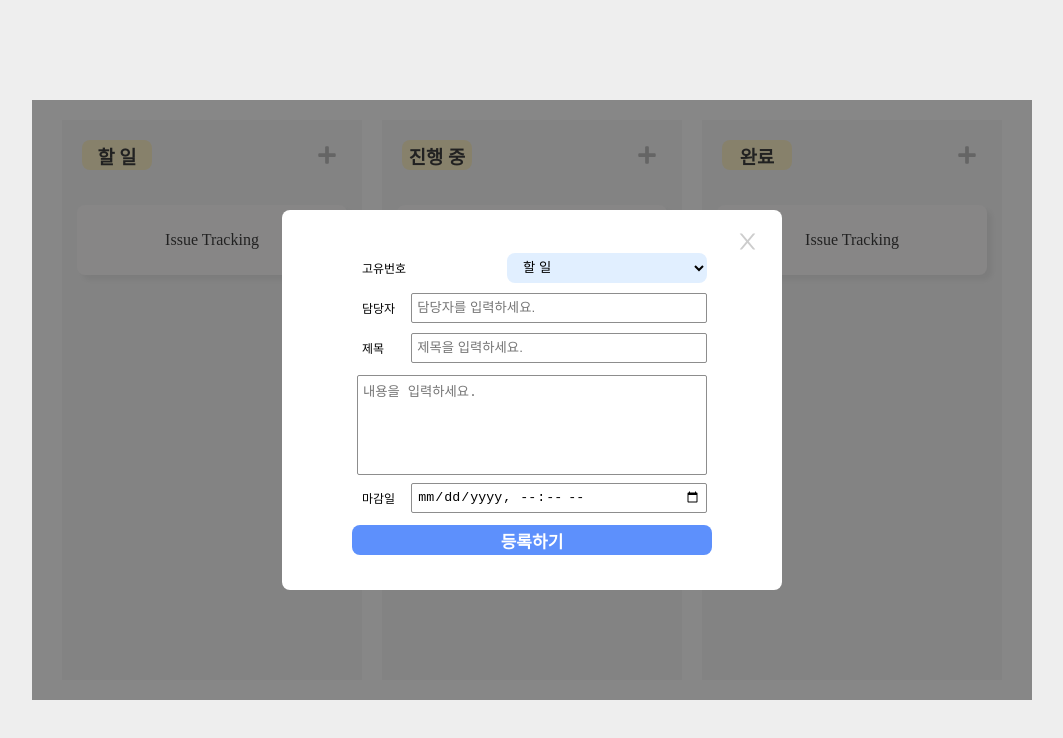
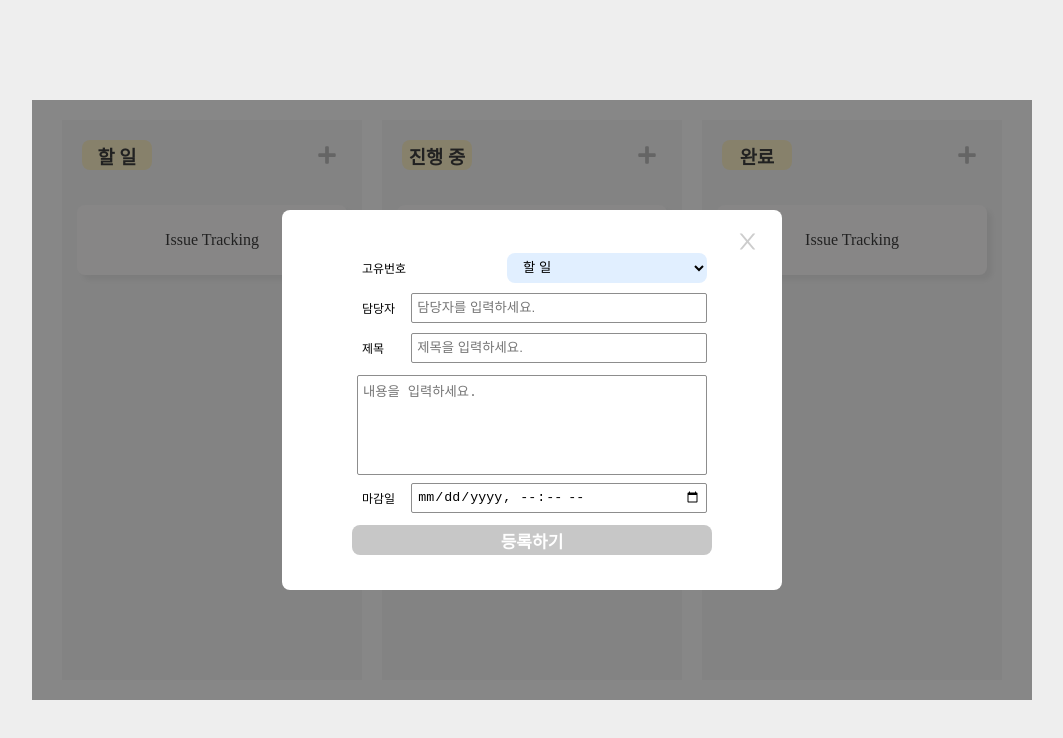
Before and after one commit to preonbording-5/pre-onboarding-8th-2-5, a React (Create React App) app: page / in a window 1280 px wide. Both pictures are taken after a click on the element 435 px from the left and 155 px from the top of the page. Shown: the top 738 px of the page, without its empty margins (108-1171 px from the left). Built offline with nearby package versions, Linux system fonts and the light colour scheme.

Commit message:
feat: 이슈 등록 유효성 검사 기능 추가

```diff
--- a/src/ui/components/IssueTracking/IssueModal.tsx
+++ b/src/ui/components/IssueTracking/IssueModal.tsx
@@ -1,4 +1,4 @@
-import React, { useRef, useState } from 'react';
+import React, { useMemo, useState } from 'react';
 import styled, { css } from 'styled-components';
 import { AiOutlineClose } from 'react-icons/ai';
 import { managers } from '../../../lib/dummyData/managersData';
@@ -32,21 +32,33 @@ const IssueCreate = ({ isOpen, isModalOpen, selectedState, issueStateData, onSub
       ...userInput,
       [name]: value,
     });
-    const regexp = new RegExp(value, 'gi');
-    const searchManager = managers.filter((manager) => manager.match(regexp));
-    // console.log(searchManager, managers, value);
-    setSearchManagerList(searchManager);
-    setIsOpenSearchList(true);
+
+    if (name === 'manager') {
+      const regexp = new RegExp(value, 'gi');
+      const searchManager = managers.filter((manager) => manager.match(regexp));
+      setSearchManagerList(searchManager);
+      setIsOpenSearchList(true);
+    }
   };
 
   const handleSearchInputClick = (searchInputText: string) => {
-    // console.log('searchInputText', searchInputText);
     setUserInput((prevUserInput) => ({
       ...prevUserInput,
       manager: searchInputText,
     }));
     setIsOpenSearchList(false);
   };
+
+  const isValidate = useMemo(
+    () =>
+      !(
+        userInput.title.length > 1 &&
+        userInput.text.length > 1 &&
+        userInput.due &&
+        searchManagerList.includes(userInput.manager)
+      ),
+    [userInput.title, userInput.text, userInput.due, userInput.manager],
+  );
 
   return (
     <Container isOpen={isOpen}>
@@ -56,8 +68,8 @@ const IssueCreate = ({ isOpen, isModalOpen, selectedState, issueStateData, onSub
             <AiOutlineClose color='#cdcdcd' />
           </CloseBox>
           <InputDetailContainer>
-            <Label htmlFor='고유번호'>고유번호</Label>
-            <Input id='고유번호' type='text' readOnly={true} />
+            <Label htmlFor="id">고유번호</Label>
+            <Input id="id" type="text" readOnly={true} />
             <SelectState onChange={handleChangeInput} name='state' value={userInput.state}>
               {issueStateData.map((item: string) => (
                 <option value={item} key={item}>
@@ -106,7 +118,9 @@ const IssueCreate = ({ isOpen, isModalOpen, selectedState, issueStateData, onSub
             <Label htmlFor='due'>마감일</Label>
             <Input id='due' name='due' type='datetime-local' value={userInput.due} onChange={handleChangeInput} />
           </InputDetailContainer>
-          <Button onClick={onSubmit}>등록하기</Button>
+          <Button onClick={onSubmit} disabled={isValidate}>
+            등록하기
+          </Button>
         </InputContainer>
       ) : null}
     </Container>
@@ -226,6 +240,11 @@ const Button = styled.button`
   border-radius: 8px;
   border: none;
   cursor: pointer;
+
+  &:disabled {
+    background-color: #c7c7c7;
+    cursor: not-allowed;
+  }
 `;
 
 const SearchInput = styled.div`
@@ -246,6 +265,7 @@ const SearchInput = styled.div`
 
   li {
     padding: 0;
+    margin: 0;
     cursor: pointer;
 
     &:hover {
```
